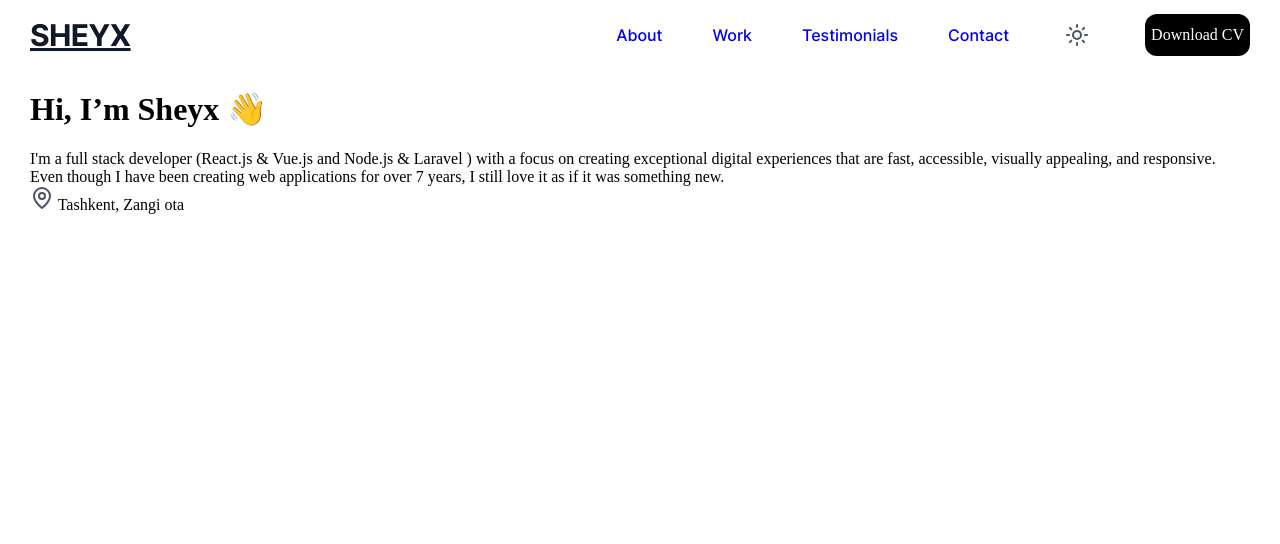
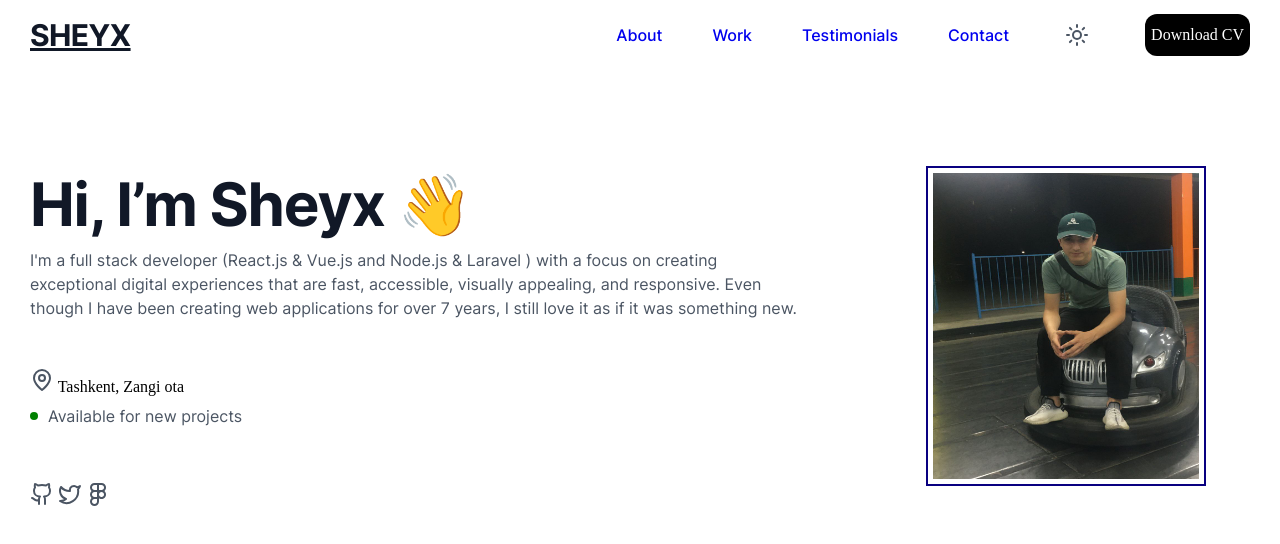
Before and after one commit to Umarxoja-Tursunxojayev/imthon-uchinchi-oy, a plain HTML site: page index.html in a window 1280 px wide. Drawn offline with Linux system fonts and the light colour scheme.

Commit message:
abaut section end

```diff
--- a/index.html
+++ b/index.html
@@ -33,11 +33,12 @@
 
         <main>
           <div class="container">
+            <!--  -->
             <div id="about">
                 <div class="about">
                     <div class="about_text">
                      <h1>Hi, I’m Sheyx 👋</h1>
-                     <p>I'm a full stack developer (React.js & Vue.js and Node.js & Laravel ) with a focus on creating  exceptional digital experiences that are fast, accessible, visually appealing, and responsive. Even though I have been creating web applications for over 7 years, I still love it as if it was something new.</p>
+                     <p class="svg">I'm a full stack developer (React.js & Vue.js and Node.js & Laravel ) with a focus on creating  exceptional digital experiences that are fast, accessible, visually appealing, and responsive. Even though I have been creating web applications for over 7 years, I still love it as if it was something new.</p>
                       <P>
                         <svg xmlns="http://www.w3.org/2000/svg" width="24" height="24" viewBox="0 0 24 24" fill="none">
                             <path d="M20 10C20 16 12 22 12 22C12 22 4 16 4 10C4 7.87827 4.84285 5.84344 6.34315 4.34315C7.84344 2.84285 9.87827 2 12 2C14.1217 2 16.1566 2.84285 17.6569 4.34315C19.1571 5.84344 20 7.87827 20 10Z" stroke="#4B5563" stroke-width="2" stroke-linecap="round" stroke-linejoin="round"/>
@@ -46,8 +47,18 @@
                           Tashkent, Zangi ota
                       </P>
 
+                      <div class="tochka"><div></div><p>Available for new projects</p></div>
+                      <div class="icon">
+                        <img src="./assets/images/git.svg" alt="">
+                        <img src="./assets/images/tviter.svg" alt="">
+                        <img src="./assets/images/figma.svg" alt="">
+
+                    </div>
+
                     </div>
                     <div class="about_img">
+
+                        <img src="./assets/images/photo_2024-02-06_10-46-44.jpg" alt="">
 
                     </div>
                 </div>
--- /dev/null
+++ b/scss/all/_About.scss
@@ -0,0 +1,79 @@
+.about{
+    display: flex;
+
+
+.about_text {
+    height: 360px;
+    max-width: 768px;
+    flex-direction: column;
+    gap: 48px;
+
+    h1 {
+        color: #111827;
+        font-family: Inter;
+        font-size: 60px;
+        font-style: normal;
+        font-weight: 700;
+        line-height: 72px;
+        letter-spacing: -1.2px;
+        margin-top: 98px;
+        margin-bottom: 8px;
+    }
+
+    .svg {
+        width: 768px;
+        color: #4B5563;
+        font-family: Inter;
+        font-size: 16px;
+        font-style: normal;
+        font-weight: 400;
+        line-height: 24px;
+        margin-bottom: 48px;
+    }
+
+    .tochka {
+        display: flex;
+        align-items: center;
+        color: #4B5563;
+        font-family: Inter;
+        font-size: 16px;
+        font-style: normal;
+        font-weight: 400;
+        line-height: 24px;
+       margin-top: 8px;
+        div {
+            width: 8px;
+            height: 8px;
+            background: green;
+            border-radius: 50%;
+            margin-right:10px ;
+        }
+
+    }
+    .icon{
+        margin-top: 54px;
+        gap: 10px;
+    }
+}
+.about_img{
+    img {
+        margin-top: 96px;
+        margin-left: 128px;
+        width: 280px;
+        height: 320px;
+        box-shadow: 3px 1px 0px -5px rgba(229, 231, 235, 0.55);
+        -webkit-box-shadow: 3px 1px 0px -5px rgba(229, 231, 235, 0.55);
+        -moz-box-shadow: 3px 1px 0px -5px rgba(229, 231, 235, 0.55);
+        border:2px solid #090080;
+        padding: 5px;
+
+        &:hover {
+          transition: all 0.2s ease;
+          box-shadow: 32px 35px 5px 3px rgba(213, 218, 222,1);
+          -webkit-box-shadow: 32px 35px 5px 3px rgba(213, 218, 222,1);
+          -moz-box-shadow: 32px 35px 5px 3px rgba(213, 218, 222,1);
+        }
+      }
+
+}
+}
--- a/scss/all/_layout.scss
+++ b/scss/all/_layout.scss
@@ -2,3 +2,4 @@
 @import "./header";
 @import "./main";
 @import "./footer";
+@import "./About";
```
Also changed, not shown: assets/images/figma.svg (added), assets/images/git.svg (added), assets/images/tviter.svg (added), css/style.css, css/style.min.css, 2 other files.
